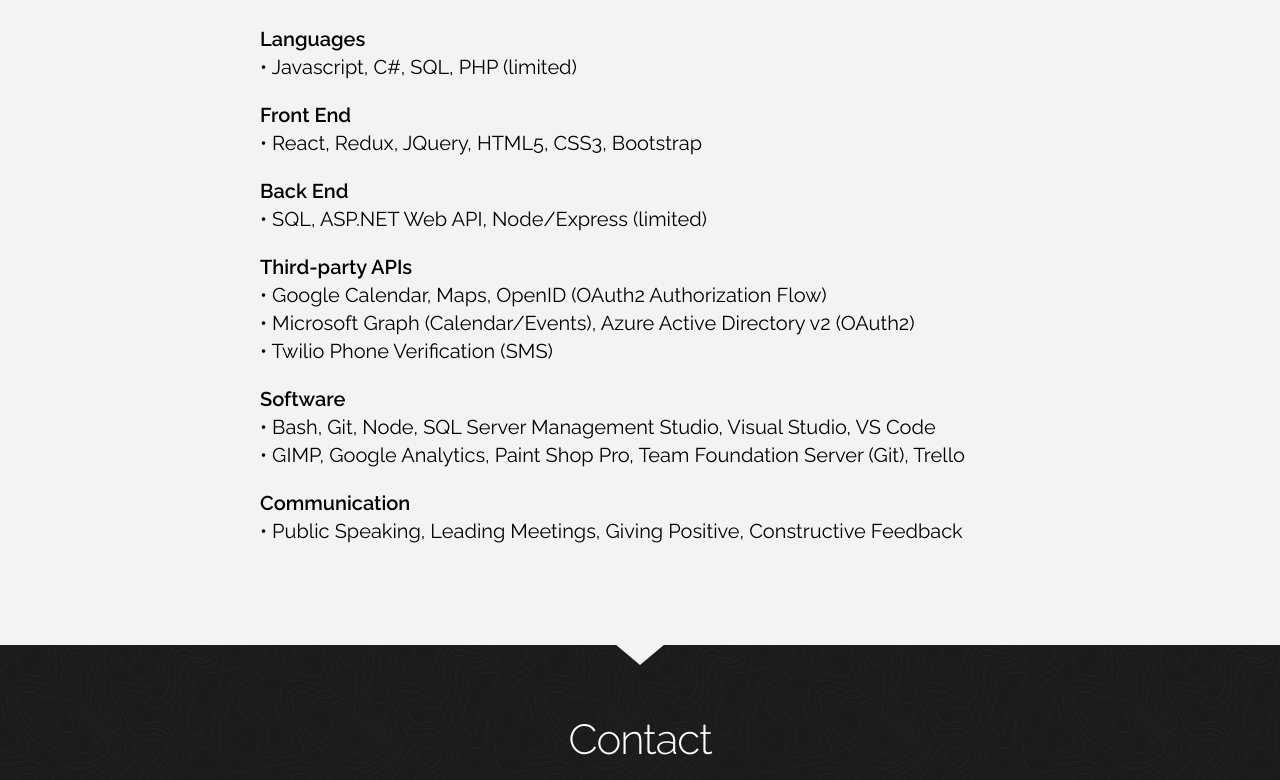
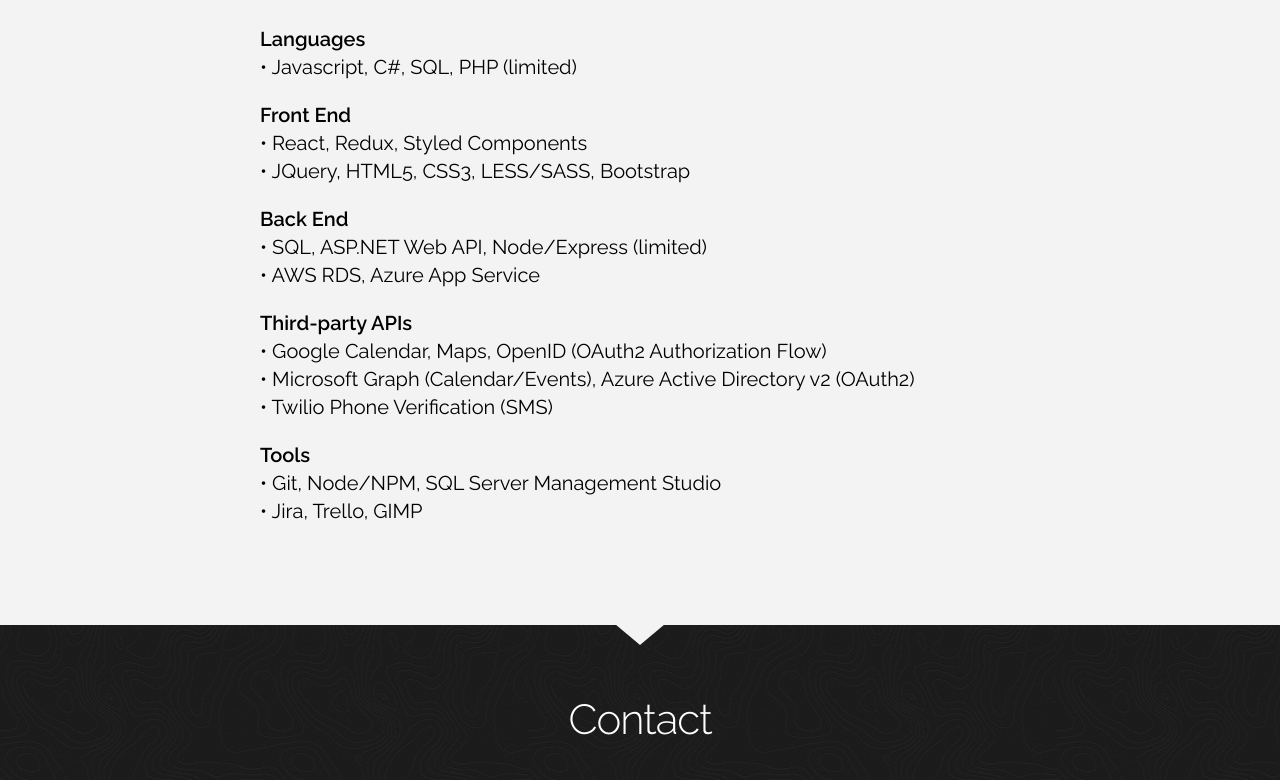
Before and after one commit to mfregoso/mfregoso.github.io, a plain HTML site: page index.html in a window 1280 px wide. Shown: the part 1849-2629 px from the top of the page. Drawn offline with nearby package versions, Linux system fonts and the light colour scheme.

Commit message:
update skills

```diff
--- a/index.html
+++ b/index.html
@@ -184,7 +184,10 @@
         <div class="lsin">
           <ul>
             <li>
-              &bull; React, Redux, JQuery, HTML5, CSS3, Bootstrap
+              &bull; React, Redux, Styled Components
+            </li>
+            <li>
+              &bull; JQuery, HTML5, CSS3, LESS/SASS, Bootstrap
             </li>
           </ul>
         </div>
@@ -195,6 +198,9 @@
           <ul>
             <li>
               &bull; SQL, ASP.NET Web API, Node/Express (limited)
+            </li>
+            <li>
+              &bull; AWS RDS, Azure App Service
             </li>
           </ul>
         </div>
@@ -215,25 +221,15 @@
           </ul>
         </div>
 
-        <b>Software</b>
+        <b>Tools</b>
         <br>
         <div class="lsin">
           <ul>
             <li>
-              &bull; Bash, Git, Node, SQL Server Management Studio, Visual Studio, VS Code
+              &bull; Git, Node/NPM, SQL Server Management Studio
             </li>
             <li>
-              &bull; GIMP, Google Analytics, Paint Shop Pro, Team Foundation Server (Git), Trello
-            </li>
-          </ul>
-        </div>
-
-        <b>Communication</b>
-        <br>
-        <div class="lsin">
-          <ul>
-            <li>
-              &bull; Public Speaking, Leading Meetings, Giving Positive, Constructive Feedback
+              &bull; Jira, Trello, GIMP
             </li>
           </ul>
         </div>
```
